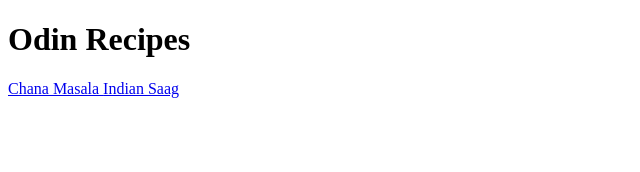
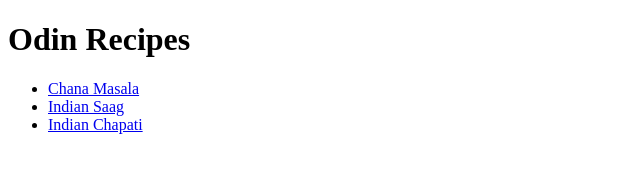
Before and after one commit to Cres50/recipes-odin, a plain HTML site: page index.html in a window 1280 px wide. Shown: the whole page, without its empty margins (0-640 px from the left). Drawn offline with Linux system fonts and the light colour scheme.

Commit message:
Add indian chapati recipe link to index

```diff
--- a/index.html
+++ b/index.html
@@ -10,11 +10,22 @@
         <h1>
             Odin Recipes
         </h1>
-        <a href="recipes/chana-masala.html">
+        <ul>
+        <li>
+            <a href="recipes/chana-masala.html">
             Chana Masala
-        </a>
-        <a href="recipes/indian-saag.html">
+            </a>
+        </li>
+        <li>
+            <a href="recipes/indian-saag.html">
             Indian Saag
-        </a>
+            </a>
+        </li>
+        <li>
+            <a href="recipes/indian-chapati.html">
+            Indian Chapati
+            </a>
+        </li>
+        </ul>
     </body>
 </html>
```
